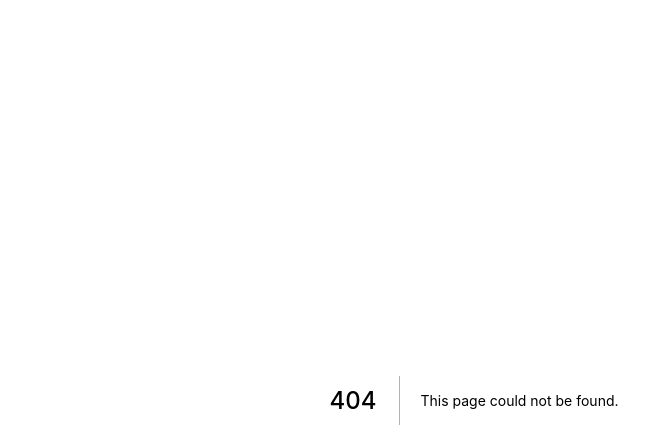
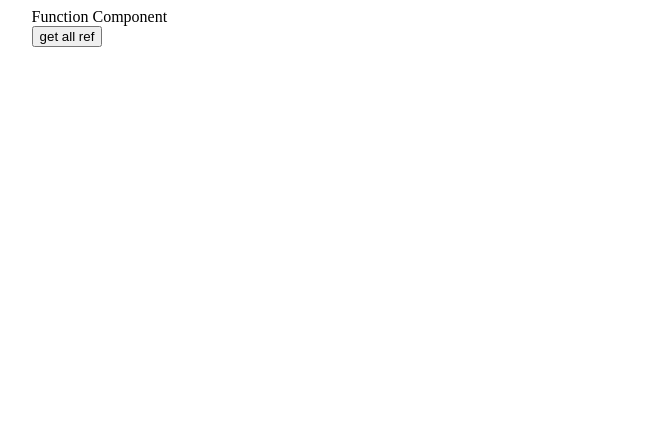
Before and after one commit to Lemonnnnnnnnnnn/react-demo, a Next.js app: page /react18/ref/useImperativeHandle in a window 1280 px wide. Before the commit this address had no page. Shown: the top 448 px of the page, without its empty margins (166-815 px from the left). Built offline with nearby package versions, Linux system fonts and the light colour scheme.

Commit message:
feat: ref

```diff
--- a/src/pages/react18/ref/callbackRef.jsx
+++ b/src/pages/react18/ref/callbackRef.jsx
@@ -1,9 +1,9 @@
-import React, { useCallback, useRef } from 'react';
+import React, { useCallback } from 'react';
 
 function App() {
     const InputRef = useCallback((node) => {
         console.log(node)
-        // node.focus()
+        node.focus()
     }, [])
 
     return (
--- /dev/null
+++ b/src/pages/react18/ref/useImperativeHandle.jsx
@@ -0,0 +1,35 @@
+import React, { useRef, useCallback, forwardRef, useImperativeHandle } from 'react';
+
+
+const CustomComponentRef = () => {
+    const btnFCRef = useRef(null)
+
+    const handleClick = useCallback(() => {
+        console.log(btnFCRef.current);
+        btnFCRef.current.privateMethod()
+    }, [])
+
+    return (
+        <div>
+            <ButtonFC ref={(node) => btnFCRef.current = node} />
+            <button onClick={handleClick}>get all ref</button>
+        </div>
+    );
+}
+
+
+const ButtonFC = forwardRef((props, ref) => {
+    const privateMethod = () => {
+        console.log('privateMethod')
+    }
+
+    useImperativeHandle(ref, () => ({
+        privateMethod
+    }))
+
+    return (
+        <div >Function Component </div>
+    )
+})
+
+export default CustomComponentRef;
```
Also changed, not shown: src/pages/react18/ref/component-class.jsx (added, +27 -0 lines), src/pages/react18/ref/forwardRef.jsx (added, +26 -0 lines).
